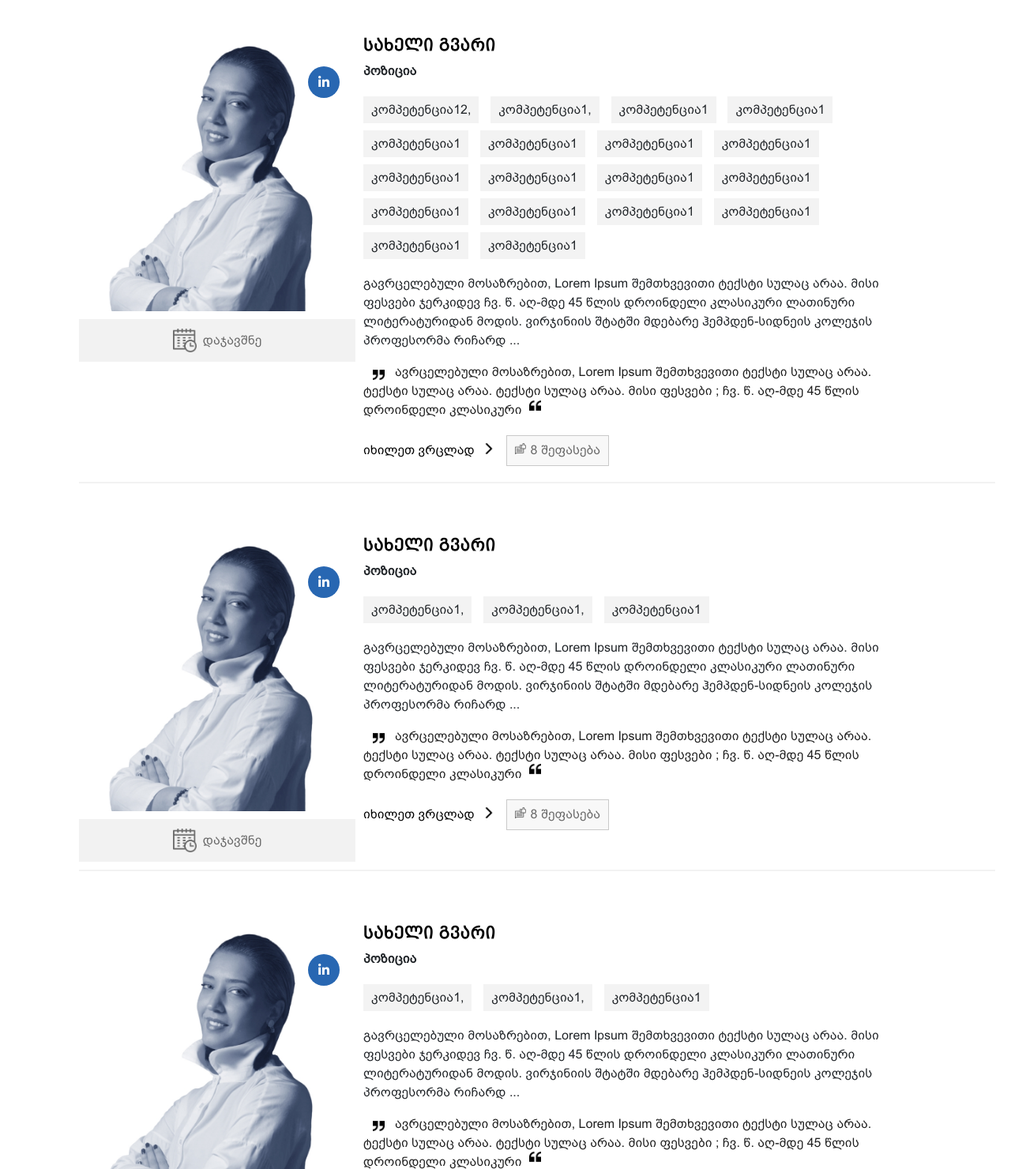
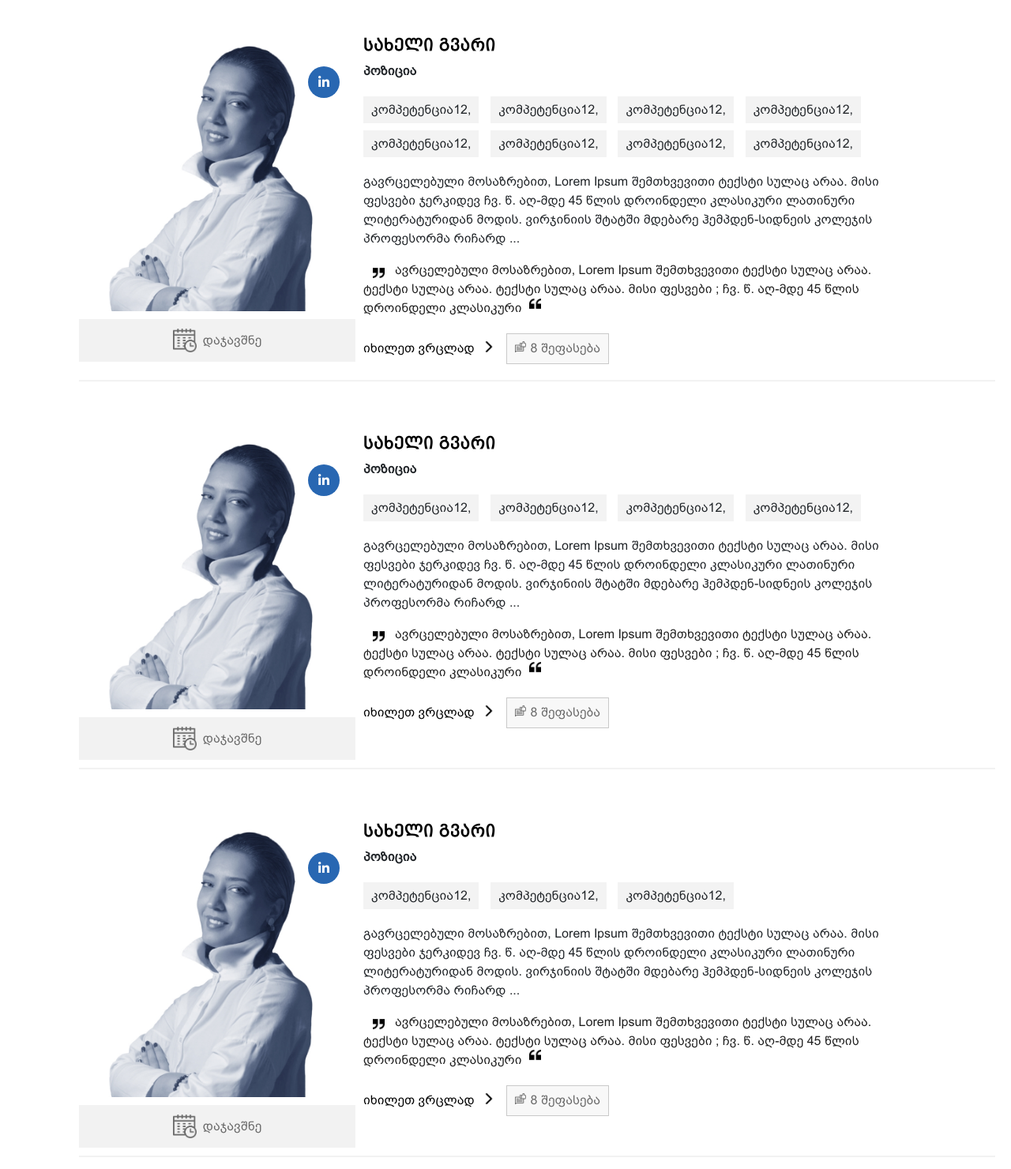
Before and after one commit to TornikeZhizhi/Act, a plain HTML site: page index.html in a window 1280 px wide. Shown: the part 1680-3160 px from the top of the page at 79% size. Drawn offline with nearby package versions, Linux system fonts and the light colour scheme.

Commit message:
add competetin links

```diff
--- a/index.html
+++ b/index.html
@@ -371,24 +371,31 @@
 								 სახელი გვარი</a></h4>
 								<span class="position_bold">პოზიცია</span>
 								<div class="competetion">
-									<span>კომპეტენცია12,</span>
-									<span>კომპეტენცია1,</span>
-									<span>კომპეტენცია1</span>
-									<span>კომპეტენცია1</span>
-									<span>კომპეტენცია1</span>
-									<span>კომპეტენცია1</span>
-									<span>კომპეტენცია1</span>
-									<span>კომპეტენცია1</span>
-									<span>კომპეტენცია1</span>
-									<span>კომპეტენცია1</span>
-									<span>კომპეტენცია1</span>
-									<span>კომპეტენცია1</span>
-									<span>კომპეტენცია1</span>
-									<span>კომპეტენცია1</span>
-									<span>კომპეტენცია1</span>
-									<span>კომპეტენცია1</span>
-									<span>კომპეტენცია1</span>
-									<span>კომპეტენცია1</span>
+									<a href="">
+										<span>კომპეტენცია12,</span>
+									</a>
+									<a href="">
+										<span>კომპეტენცია12,</span>
+									</a>
+									<a href="">
+										<span>კომპეტენცია12,</span>
+									</a>
+									<a href="">
+										<span>კომპეტენცია12,</span>
+									</a>
+									<a href="">
+										<span>კომპეტენცია12,</span>
+									</a>
+									<a href="">
+										<span>კომპეტენცია12,</span>
+									</a>
+									<a href="">
+										<span>კომპეტენცია12,</span>
+									</a>
+									<a href="">
+										<span>კომპეტენცია12,</span>
+									</a>
+
 								</div>
 
 
@@ -453,9 +460,19 @@
 						 სახელი გვარი</a></h4>
 							<span class="position_bold">პოზიცია</span>
 							<div class="competetion">
-								<span>კომპეტენცია1,</span>
-								<span>კომპეტენცია1,</span>
-								<span>კომპეტენცია1</span>
+							<a href="">
+										<span>კომპეტენცია12,</span>
+									</a>
+									<a href="">
+										<span>კომპეტენცია12,</span>
+									</a>
+
+									<a href="">
+										<span>კომპეტენცია12,</span>
+									</a>
+									<a href="">
+										<span>კომპეტენცია12,</span>
+									</a>
 							</div>
 
 
@@ -516,9 +533,15 @@
 						 სახელი გვარი</a></h4>
 						<span class="position_bold">პოზიცია</span>
 						<div class="competetion">
-							<span>კომპეტენცია1,</span>
-							<span>კომპეტენცია1,</span>
-							<span>კომპეტენცია1</span>
+								<a href="">
+										<span>კომპეტენცია12,</span>
+									</a>
+									<a href="">
+										<span>კომპეტენცია12,</span>
+									</a>
+									<a href="">
+										<span>კომპეტენცია12,</span>
+									</a>
 						</div>
 
 
--- a/sass/pages/_home.scss
+++ b/sass/pages/_home.scss
@@ -175,10 +175,10 @@ footer>div:first-child {
 	margin:10px;
 	margin-left: 0;
 
-	span {
+	a {
 		background-color: #F3F3F3;
 		padding: 5px 10px;
-
+color: #212529;
     margin-bottom: 9px;
     display: inline-flex;
     margin-right: 10px;
@@ -1306,7 +1306,7 @@ p {
 
     &:after{
 	   	position: absolute;
-	    top: 25px;
+	    top: calc(100% + 3px);
 	    right: 0;
 	    content: "";
 	    width: 0%;
--- a/sass/pages/_media.scss
+++ b/sass/pages/_media.scss
@@ -19,6 +19,11 @@
 }
 
 @media only screen and (max-width: 992px) {
+
+
+    .position_bold:after {
+        width: 100%;
+    }
 
     .team_fluid_bg {
         display: none;
```
Also changed, not shown: css/main.css, 1 other file.
